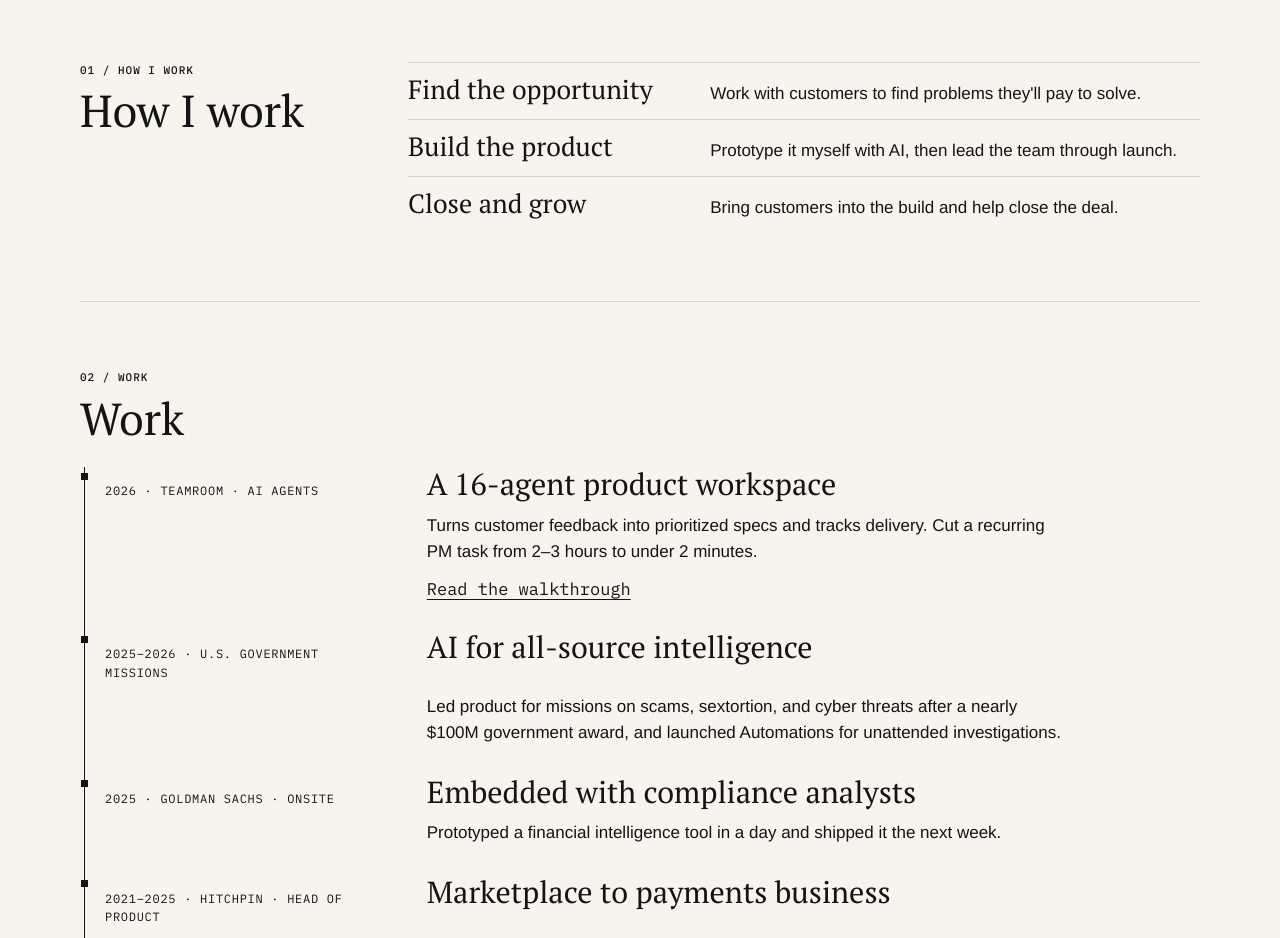
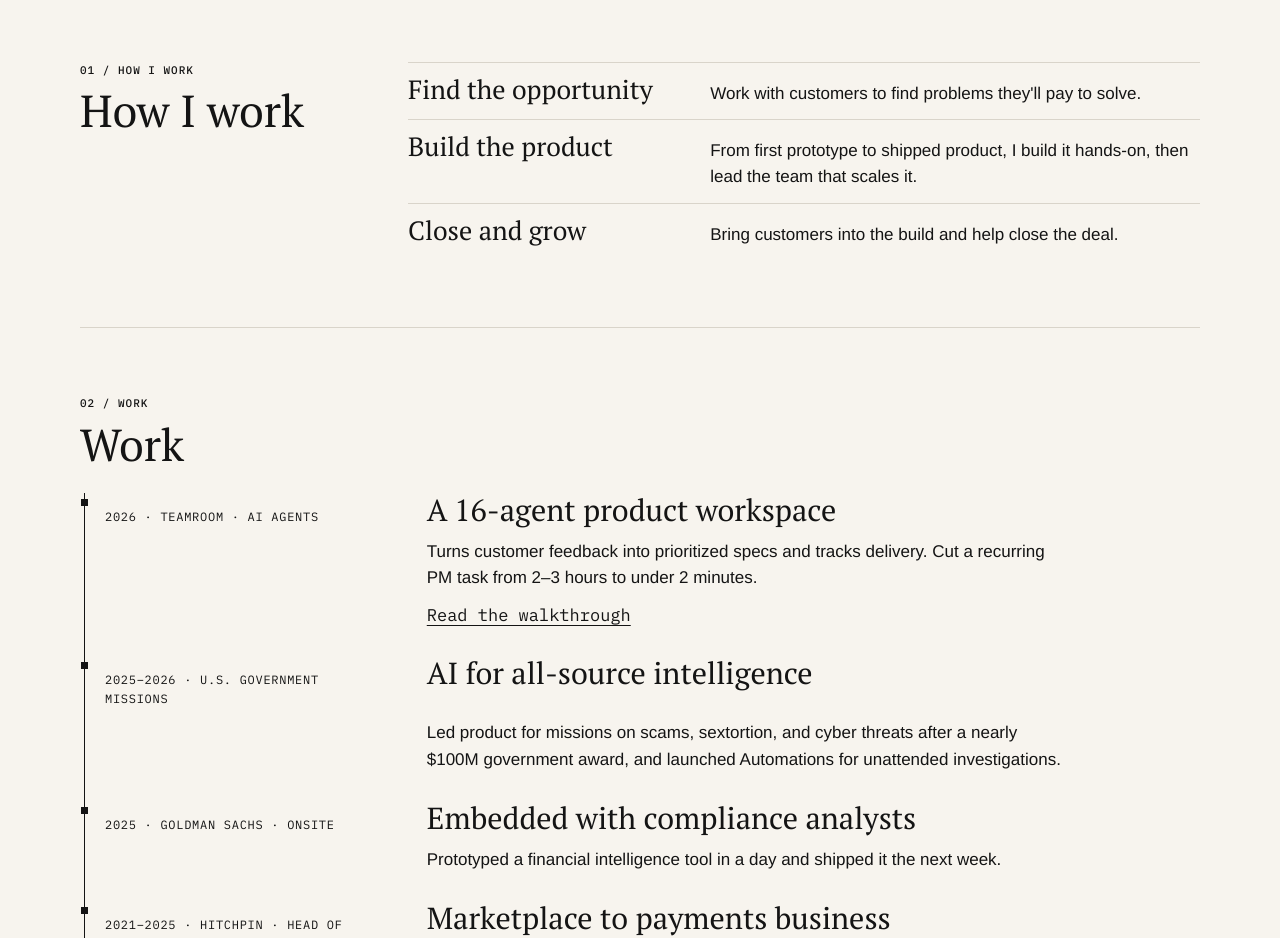
Before and after one commit to bamcphail/bamcphail.github.io, a plain HTML site: page index.html in a window 1280 px wide. Shown: the part 860-1798 px from the top of the page. Drawn offline with Linux system fonts and the light colour scheme.

Commit message:
Update Build the product supporting copy

```diff
--- a/index.html
+++ b/index.html
@@ -373,7 +373,7 @@ OTHER DEALINGS IN THE FONT SOFTWARE.
         <h2 id="method-title"><span class="section-label" aria-hidden="true">01 / HOW I WORK</span>How I work</h2>
         <ul class="capabilities" role="list">
           <li><h3>Find the opportunity</h3><p>Work with customers to find problems they'll pay to solve.</p></li>
-          <li><h3>Build the product</h3><p>Prototype it myself with AI, then lead the team through launch.</p></li>
+          <li><h3>Build the product</h3><p>From first prototype to shipped product, I build it hands-on, then lead the team that scales it.</p></li>
           <li><h3>Close and grow</h3><p>Bring customers into the build and help close the deal.</p></li>
         </ul>
       </section>
```
